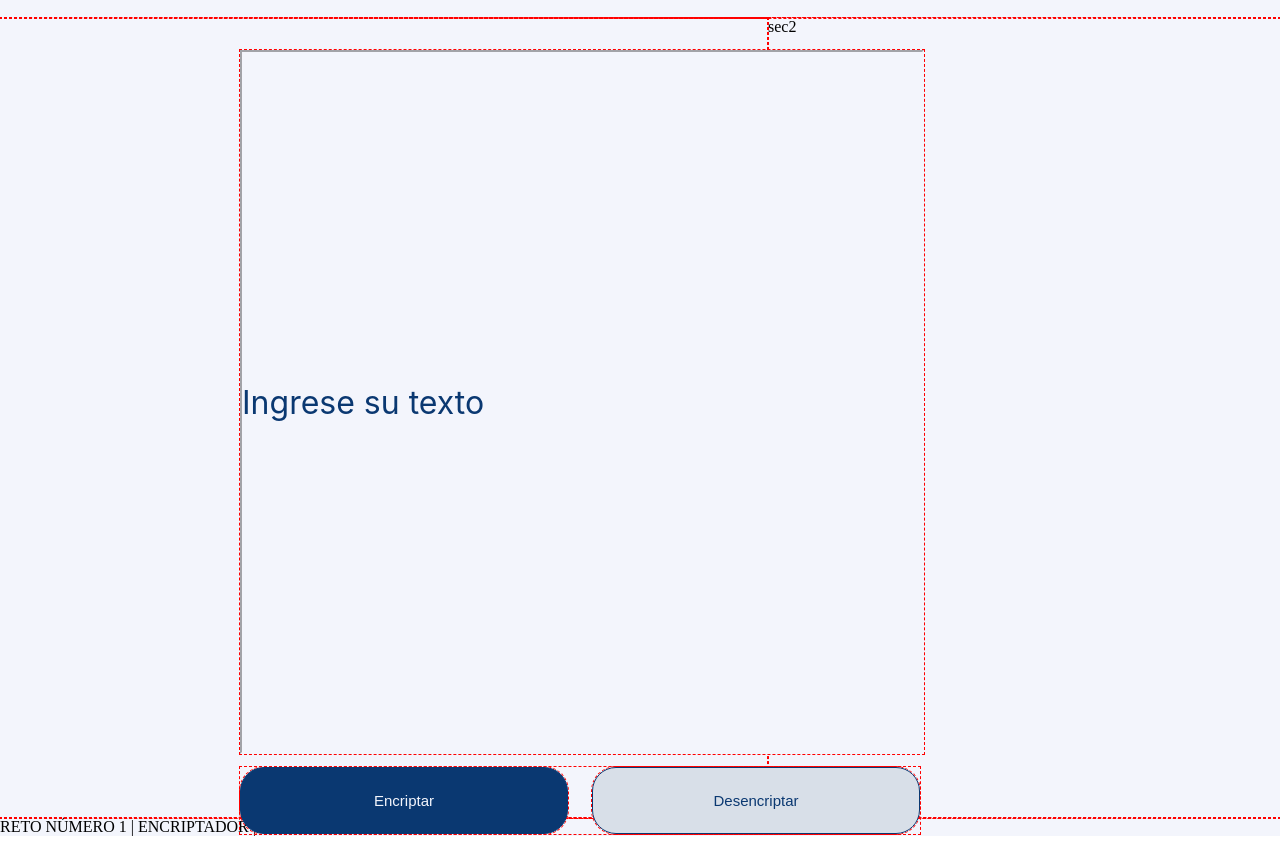
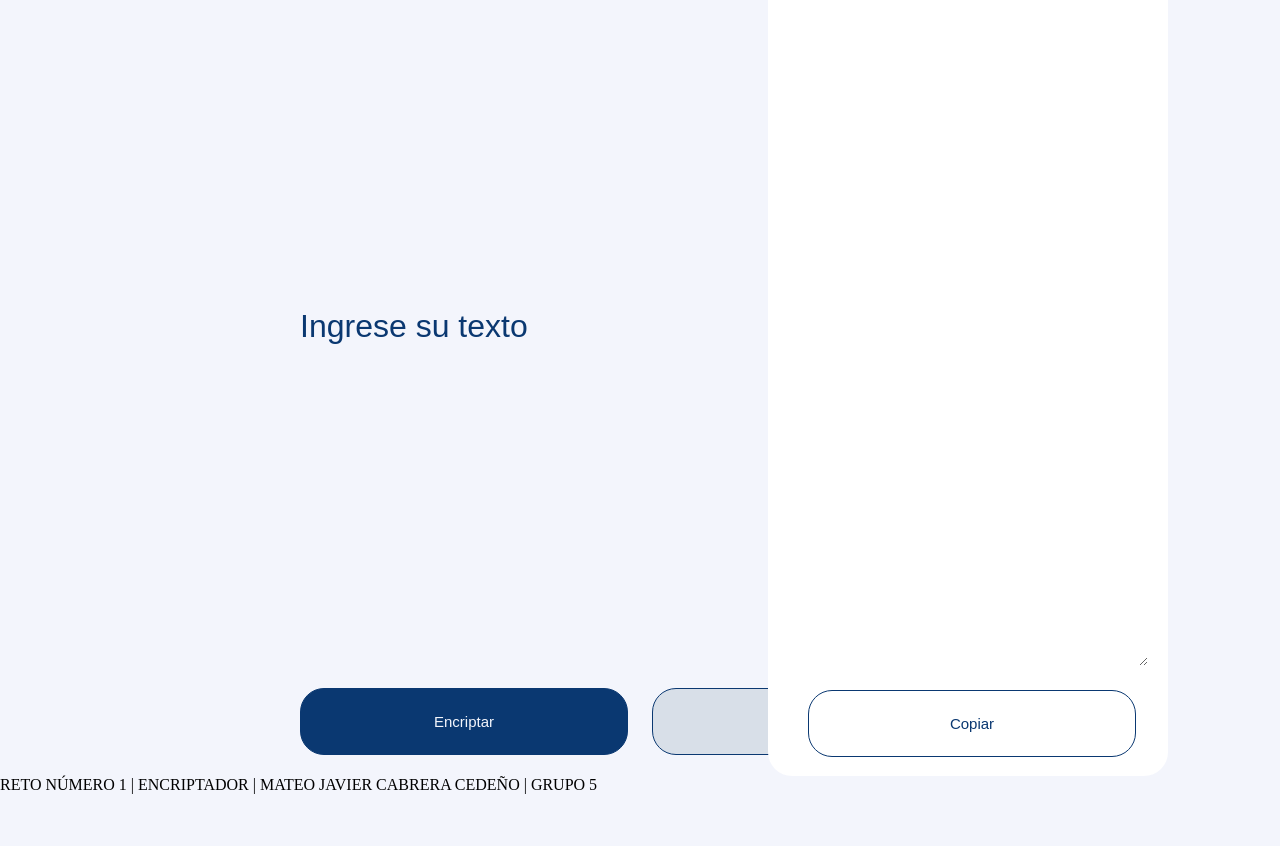
Before and after one commit to N0D3TR4CK3R/ChallengeAlura_1, a plain HTML site: page index.html in a window 1280 px wide. Shown: the part 118-964 px from the top of the page. Drawn offline with Linux system fonts and the light colour scheme.

Commit message:
Estilos listo Pc

```diff
--- a/index.html
+++ b/index.html
@@ -17,15 +17,20 @@
         <section class="seccion1">
             <input type="text" class="textInput" id="textoCifrado" value="Ingrese su texto"></input>
             <div class="recomendacion"></div>
-            <div class="botones">
+            <div class="botones1">
                 <input type="button" value="Encriptar" class="btnEncriptar">
                 <input type="button" value="Desencriptar" class="btnDesencriptar">
             </div>
         </section>
-        <section class="seccion2">sec2</section>
+        <section class="seccion2">
+            <div class="caja">
+                <textarea class="textDisplay" id="textoDescifrado"></textarea>
+                <input type="button" value="Copiar" class="btnCopiar">
+            </div>
+        </section>
     </main>
     <footer>
-        <p>RETO NÚMERO 1 | ENCRIPTADOR | MATEO JAVIER CABRERA CEDEÑO</p>
+        <p>RETO NÚMERO 1 | ENCRIPTADOR | MATEO JAVIER CABRERA CEDEÑO | GRUPO 5</p>
     </footer>
 </body>
 <script>
--- a/style.css
+++ b/style.css
@@ -1,7 +1,7 @@
 * {
     margin: 0;
     padding: 0;
-    outline: red dashed 1px;
+
 }
 
 header {
@@ -12,8 +12,8 @@ header {
 
 header img {
     margin-left: 60px;
-    margin-top: 30px;
-    margin-bottom: 30px;
+    margin-top: 10px;
+    margin-bottom: 8px;
 }
 
 main {
@@ -26,7 +26,7 @@ main {
 
 footer {
     width: 100%;
-    height: 10%;
+    height: 70px;
     background-color: #F3F5FC;
 }
 
@@ -44,34 +44,45 @@ section {
 }
 
 .textInput {
-    position: absolute;
+    display: flex;
     width: 680px;
     height: 700px;
-    left: 240px;
+    margin-left: 300px;
+    left: 150px;
     top: 168px;
-    text-justify: center;
-    font-family: 'Inter';
-    font-style: normal;
     font-weight: 400;
     font-size: 32px;
     line-height: 150%;
     color: #0A3871;
+    border-left: #F3F5FC;
+    border-top: #F3F5FC;
     border-color: #F3F5FC;
     background-color: #F3F5FC;
+    box-shadow: none;
+    text-shadow: none;
 }
 
-.botones {
+.botones1 {
     display: flex;
     flex-direction: row;
     align-items: flex-start;
     padding: 0px;
     gap: 24px;
 
-    position: absolute;
+    margin-left: 300px;
+    margin-top: 10px;
     width: 680px;
     height: 67px;
     left: 240px;
-    top: 885px;
+
+}
+
+.caja {
+    display: block;
+    width: 400px;
+    height: 800px;
+    background-color: #ffff;
+    border-radius: 24px;
 }
 
 .btnEncriptar {
@@ -107,3 +118,37 @@ section {
     color: #0A3871;
     font-size: 15px;
 }
+
+.textDisplay {
+    width: 360px;
+    height: 670px;
+    margin: 20px;
+    border: #F3F5FC;
+    font-weight: 400;
+    font-size: 32px;
+    color: #7a7a7a;
+    text-align: center;
+}
+
+.btnCopiar {
+    flex-direction: row;
+    align-items: flex-start;
+    padding: 24px;
+    gap: 8px;
+    width: 328px;
+    height: 67px;
+    background: #ffffff;
+    border-radius: 24px;
+    flex: none;
+    order: 0;
+    flex-grow: 0;
+    border: 1px solid #0A3871;
+    color: #0A3871;
+    font-size: 15px;
+    margin-left: 40px;
+}
+
+.p {
+    position: absolute;
+    margin-left: 100px;
+}
```
